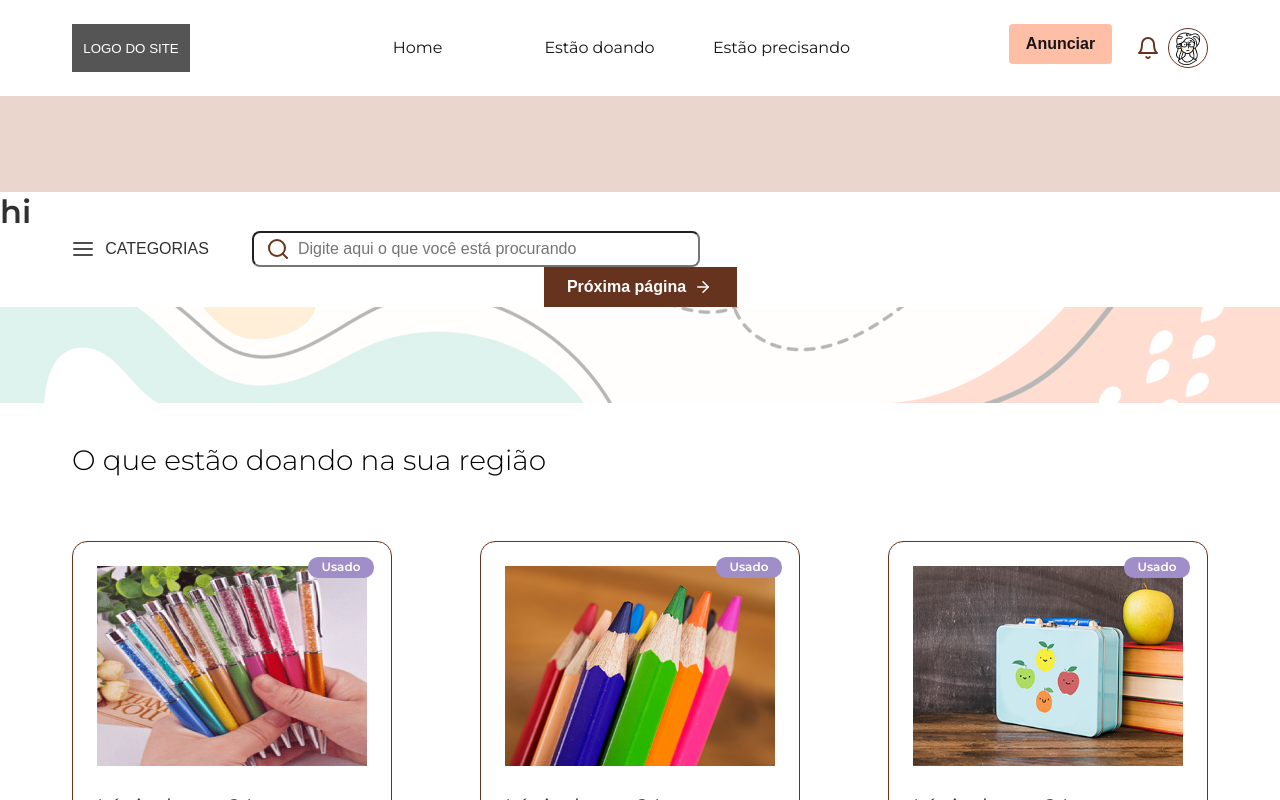
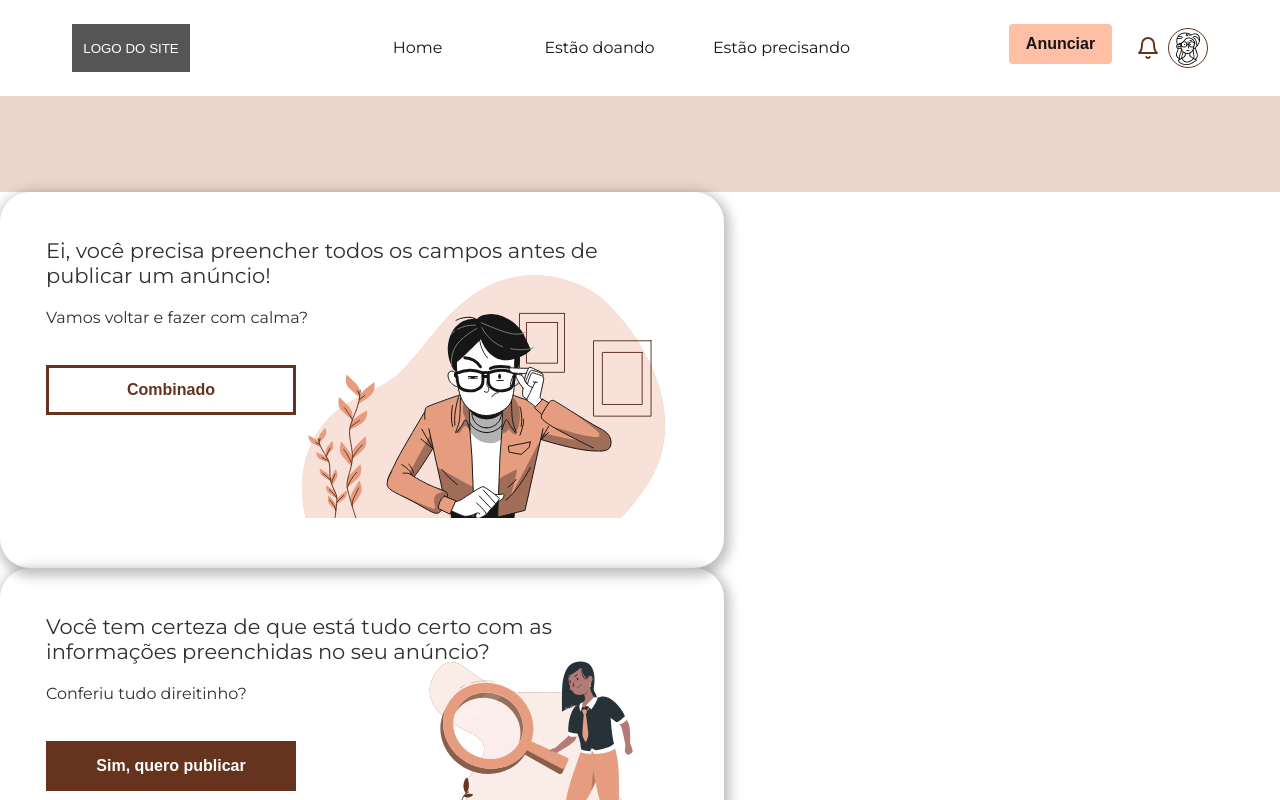
Before and after one commit to FCamara-Squad13/Mobile, a React (Create React App) app: page /teste in a window 1280 px wide. Shown: the top 800 px of the page. Built offline with nearby package versions, Linux system fonts and the light colour scheme.

Commit message:
Finish modals

```diff
--- /dev/null
+++ b/src/components/ConfirmationModal/index.tsx
@@ -0,0 +1,30 @@
+import React from "react";
+
+import illustration from "../../assets/images/confirmacao-de-publicacao.svg";
+
+const ConfirmationModal: React.FC = () => {
+  return (
+    <div className="modal confirmation-modal">
+      <h3 className="modal-title">
+        Você tem certeza de que está tudo certo com as informações preenchidas
+        no seu anúncio?
+      </h3>
+      <p className="modal-text">Conferiu tudo direitinho?</p>
+      <div className="buttons-wrapper">
+        <button type="button" className="confirm-button modal-button">
+          Sim, quero publicar
+        </button>
+        <button type="button" className="modal-button">
+          Não, preciso revisar
+        </button>
+      </div>
+      <img
+        className="modal-image"
+        src={illustration}
+        alt="man with glasses looking forward"
+      />
+    </div>
+  );
+};
+
+export default ConfirmationModal;
--- a/src/components/ErrorModal/index.tsx
+++ b/src/components/ErrorModal/index.tsx
@@ -1,10 +1,23 @@
 import React from "react";
 import "./style.css";
 
+import illustration from "../../assets/images/proibido-avancar.svg";
+
 const ErrorModal: React.FC = () => {
   return (
-    <div className="error-modal">
-      <h1>hi</h1>
+    <div className="modal error-modal">
+      <h3 className="modal-title">
+        Ei, você precisa preencher todos os campos antes de publicar um anúncio!
+      </h3>
+      <p className="modal-text">Vamos voltar e fazer com calma?</p>
+      <button type="button" className="modal-button">
+        Combinado
+      </button>
+      <img
+        className="modal-image"
+        src={illustration}
+        alt="man with glasses looking forward"
+      />
     </div>
   );
 };
--- a/src/components/ErrorModal/style.css
+++ b/src/components/ErrorModal/style.css
@@ -0,0 +1,54 @@
+.modal {
+  width: 724px;
+  height: 376px;
+  border-radius: 30px;
+  padding: 46px;
+  box-flex-group: red;
+  box-shadow: 2px 4px 12px 4px rgba(0, 0, 0, 0.25);
+  position: relative;
+}
+
+.modal-title {
+  font-weight: 500;
+  font-size: 21px;
+  line-height: 25.2px;
+  margin-bottom: 18px;
+}
+
+.modal-text {
+  font-weight: 400;
+  font-size: 16px;
+  line-height: 24px;
+  margin-bottom: 20px;
+}
+
+.buttons-wrapper {
+  display: flex;
+  flex-direction: column;
+}
+
+.modal-button {
+  font-weight: 600;
+  font-size: 16px;
+  line-height: 24px;
+  width: 250px;
+  height: 50px;
+  border: 3px solid var(--color-peach-darker);
+  color: var(--color-peach-darker);
+  background-color: #FFFFFF;
+  margin-top: 15px;
+}
+
+.confirm-button {
+  background-color: var(--color-peach-darker);
+  color: #FFFFFF;
+}
+
+.modal-image {
+  max-width: 388px;
+  max-height: 250px;
+  position: absolute;
+  bottom: 50px;
+  right: 50px;
+  z-index: -1;
+}
--- a/src/pages/Teste/index.tsx
+++ b/src/pages/Teste/index.tsx
@@ -14,6 +14,7 @@ import lancheira from "../../assets/images/Lancheira.jpg";
 
 import homeHero from "../../assets/images/Wallpaper-hero-home.png";
 import ErrorModal from "../../components/ErrorModal";
+import ConfirmationModal from "../../components/ConfirmationModal";
 
 const Teste: React.FC = () => {
   return (
@@ -21,6 +22,7 @@ const Teste: React.FC = () => {
       <Navbar />
       <Hero title="" subtitle="" heroPath="" />
       <ErrorModal />
+      <ConfirmationModal />
       <CategorySearch />
       <ButtonNextPage />
       <Hero title="" subtitle="" heroPath={homeHero} />
```
